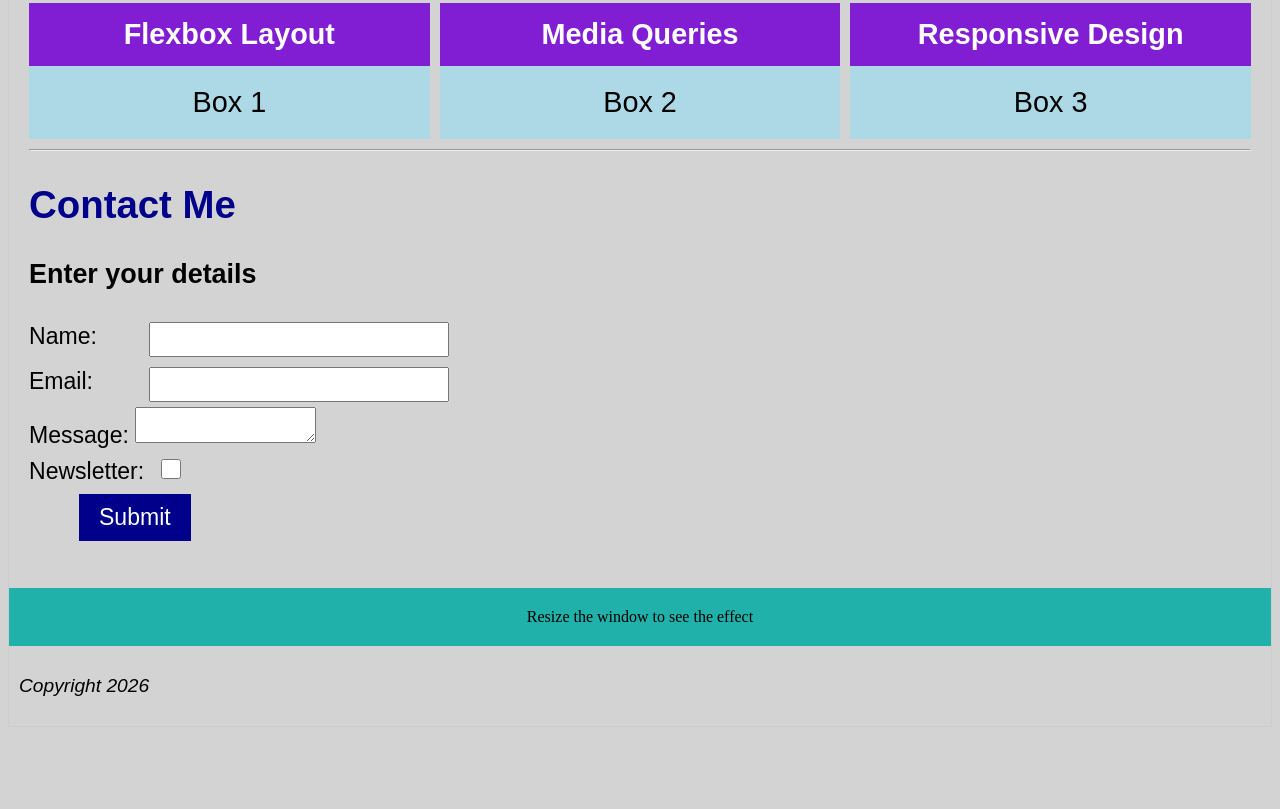
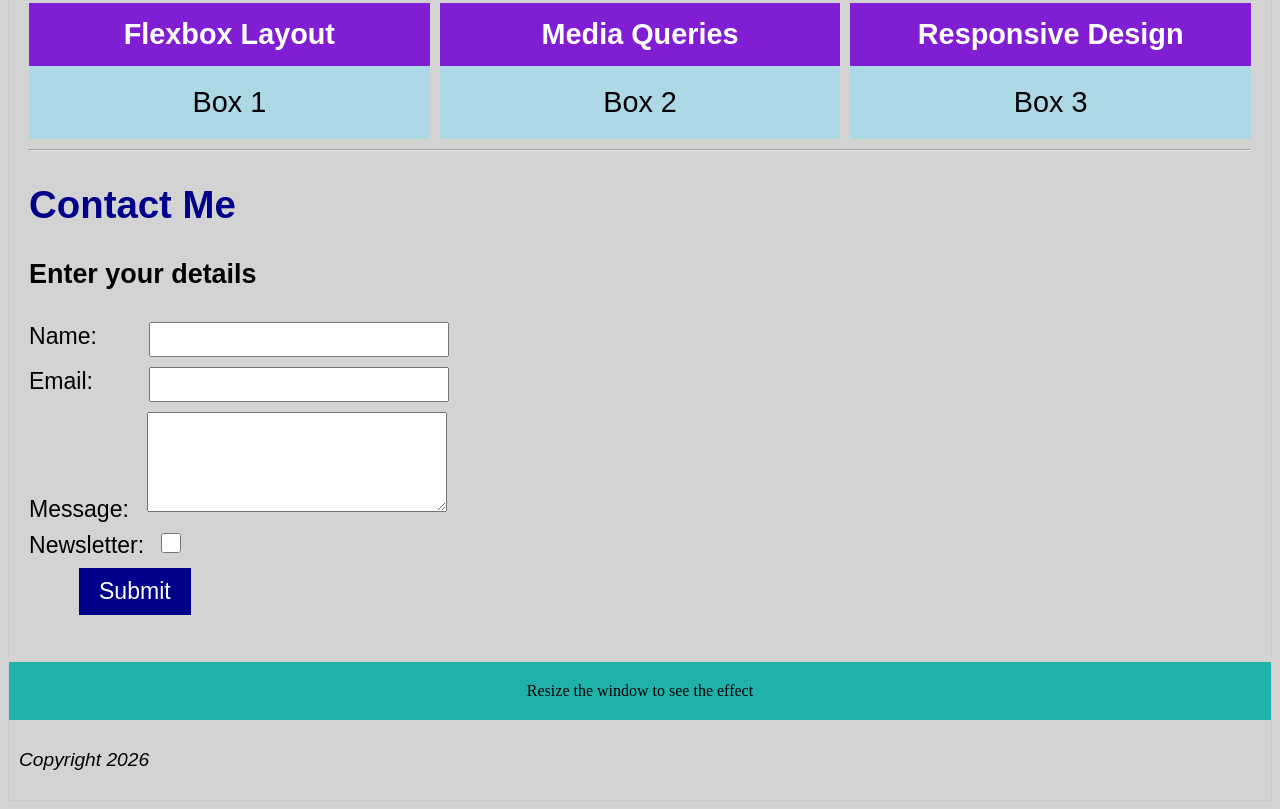
Before and after one commit to Sukanya-Karuna/websivuston_kehitteminen_syksy2026, a plain HTML site: page WS_04/index.html in a window 1280 px wide. Shown: the part 1098-1907 px from the top of the page. Before the commit the page ends 1833 px from the top, so only its background shows below. Drawn offline with Linux system fonts and the light colour scheme.

Commit message:
Change input type from text to textarea for message field to enhance user experience

```diff
--- a/WS_04/styles1.css
+++ b/WS_04/styles1.css
@@ -148,11 +148,11 @@ input[type="email"] {
   margin: 5px 20px 5px 50px;
   box-sizing: border-box;
 }
-input[type="message"] {
+textarea[name="message"] {
   width: 300px;
   height: 100px;
   padding: 8px;
-  margin: 5px 20px 5px 15px;
+  margin: 5px 20px 5px 12px;
   box-sizing: border-box;
 }
 input[type="checkbox"] {
```
